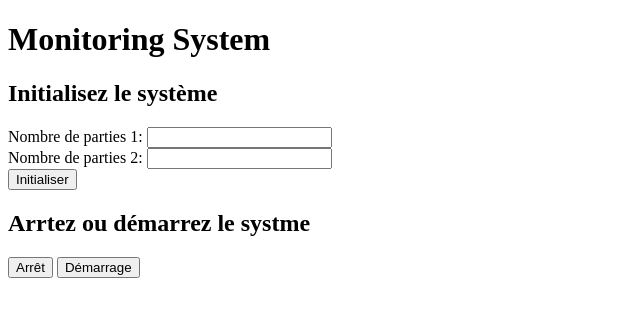
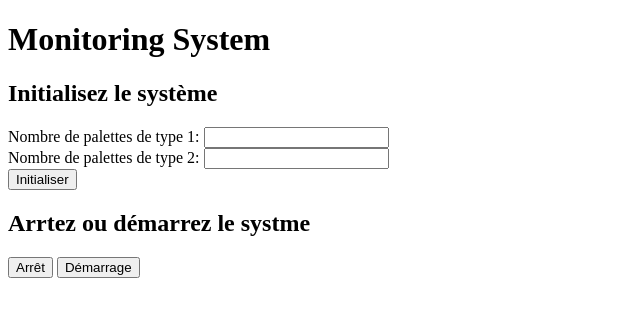
Before and after one commit to hexanome/monitoring, a plain HTML site: page web/index.html in a window 1280 px wide. Shown: the whole page, without its empty margins (0-640 px from the left). Drawn offline with Linux system fonts and the light colour scheme; no server answers.

Commit message:
[Interface] It's a palette!
Signed-off-by: Thaddee Tyl <thaddee.tyl@gmail.com>

```diff
--- a/web/index.html
+++ b/web/index.html
@@ -5,8 +5,8 @@
 
 <section id=initsec>
   <h1> Initialisez le système </h1>
-  <label> Nombre de parties 1: <input id=nbpart1></label><br>
-  <label> Nombre de parties 2: <input id=nbpart2></label><br>
+  <label> Nombre de palettes de type 1: <input id=nbpart1></label><br>
+  <label> Nombre de palettes de type 2: <input id=nbpart2></label><br>
   <input id=init type=button value=Initialiser>
 </section>
 <section id=stopsec>
```
